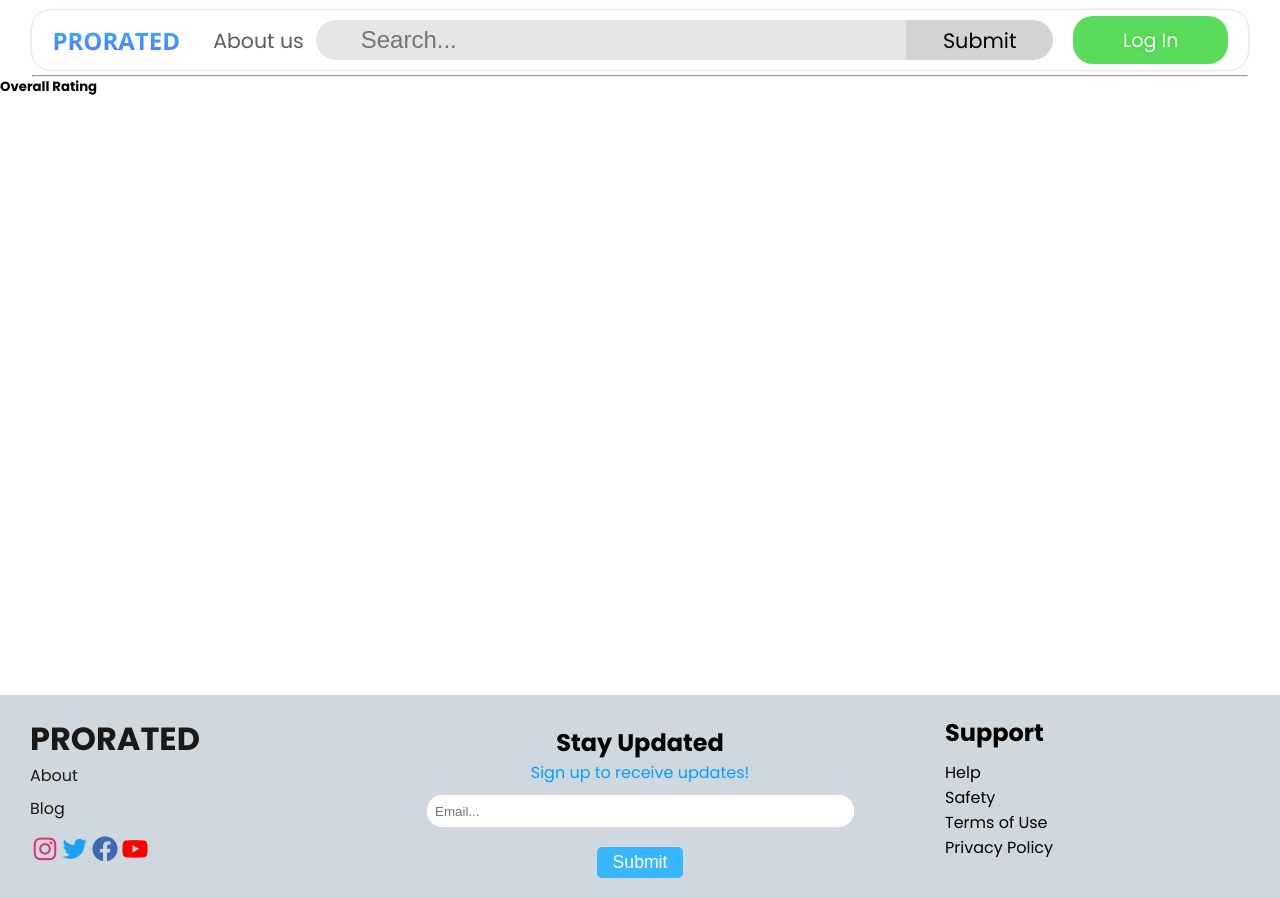
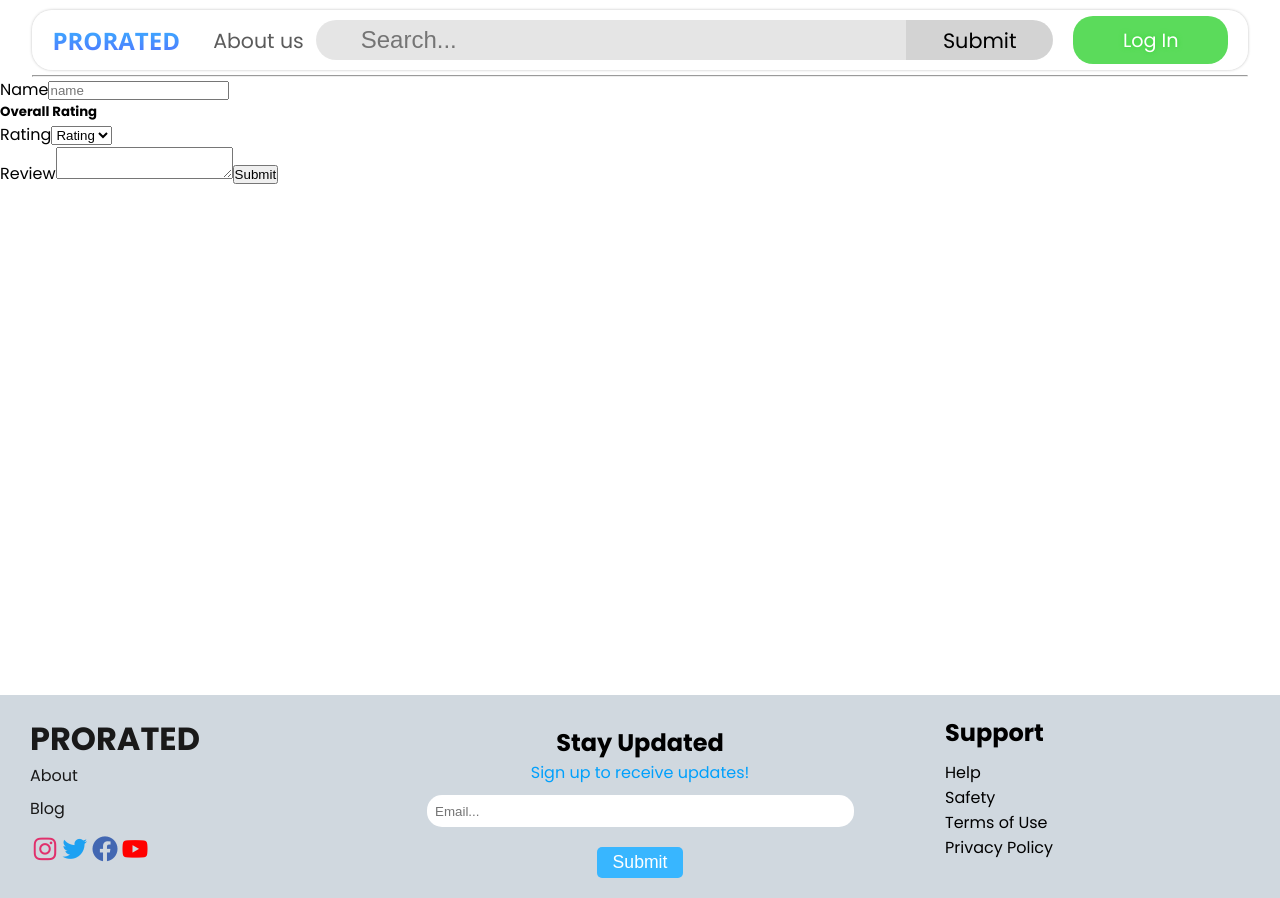
Before and after one commit to lgxxhi/Prorated-Front-End, a React (Create React App) app: page /contractors/1/addReview in a window 1280 px wide. Built offline with nearby package versions, Linux system fonts and the light colour scheme; no server answers.

Commit message:
added functionality to allow user to add review to specific contractor

```diff
--- a/src/Components/AddContractorReview/AddContractorReview.js
+++ b/src/Components/AddContractorReview/AddContractorReview.js
@@ -1,6 +1,6 @@
-import React, { useContext, useEffect } from "react";
+import React, { useContext, useEffect, useState } from "react";
 import "./AddContractorReview.css";
-import { useParams } from "react-router-dom";
+import { useParams, useNavigate } from "react-router-dom";
 import { ContractorsContext } from "../../context/ContractorsContext";
 import axios from "../../Api/axios";
 import Reviews from "../Reviews/Reviews";
@@ -9,6 +9,12 @@ function AddContractorReview() {
   const { id } = useParams();
   const { selectedContractor, setSelectedContractor } =
     useContext(ContractorsContext);
+
+  const [name, setName] = useState("");
+  const [reviewText, setReviewText] = useState("");
+  const [rating, setRating] = useState("Rating");
+
+  let navigate = useNavigate();
 
   useEffect(() => {
     const fetchData = async () => {
@@ -22,6 +28,57 @@ function AddContractorReview() {
     };
     fetchData();
   }, []);
+
+  const handleSumbitReview = async (e) => {
+    e.preventDefault();
+
+    try {
+      const response = await axios.post(`contractors/${id}/addReview`, {
+        name,
+        review: reviewText,
+        rating,
+      });
+      navigate(0);
+
+      console.log(response);
+    } catch (error) {
+      console.log(error);
+    }
+  };
+
+  // const [reviewContent, setReviewContent] = useState({
+  //   name: "",
+  //   review: "",
+  //   rating: "Rating",
+  // });
+
+  // console.log(reviewContent);
+
+  // const handleChange = (e) => {
+  //   setReviewContent({
+  //     ...reviewContent,
+  //     [e.target.id]: e.target.value,
+  //   });
+  // };
+
+  // const handleSubmitReview = async (e) => {
+  //   e.preventDefault();
+
+  //   try {
+  //     const updatedReviewContent = {
+  //       ...reviewContent,
+  //     };
+
+  //     setReviewContent(updatedReviewContent);
+
+  //     const response = await axios.post(`/contractors/${id}/addReview`, {
+  //       ...reviewContent,
+  //     });
+  //     console.log(response);
+  //   } catch (error) {
+  //     console.log(error);
+  //   }
+  // };
 
   return (
     <div className="review-details">
@@ -49,9 +106,46 @@ function AddContractorReview() {
       <div className="hr-tag">
         <hr />
       </div>
-      <div>
-        <h5>Overall Rating</h5>
-      </div>
+      <form>
+        <div>
+          <label htmlFor="name">Name</label>
+          <input
+            value={name}
+            onChange={(e) => setName(e.target.value)}
+            id="name"
+            placeholder="name"
+            type="text"
+          />
+        </div>
+        <div>
+          <h5>Overall Rating</h5>
+          <label htmlFor="rating">Rating</label>
+          <select
+            id="rating"
+            value={rating}
+            onChange={(e) => setRating(e.target.value)}
+            placeholder="rating"
+          >
+            <option disabled>Rating</option>
+            <option value="1">1</option>
+            <option value="2">2</option>
+            <option value="3">3</option>
+            <option value="4">4</option>
+            <option value="5">5</option>
+          </select>
+        </div>
+        <div>
+          <label htmlFor="Review">Review</label>
+          <textarea
+            value={reviewText}
+            onChange={(e) => setReviewText(e.target.value)}
+            id="review"
+          ></textarea>
+          <button type="submit" onClick={handleSumbitReview}>
+            Submit
+          </button>
+        </div>
+      </form>
     </div>
   );
 }
```
